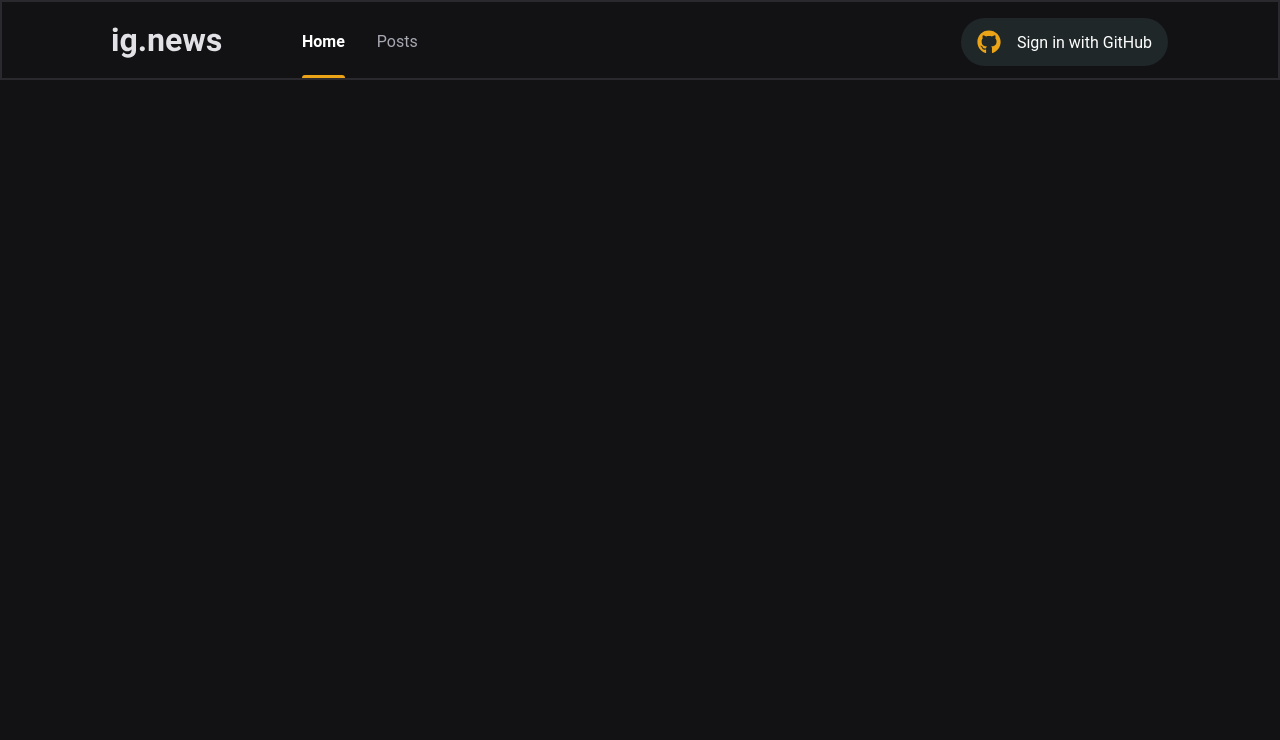
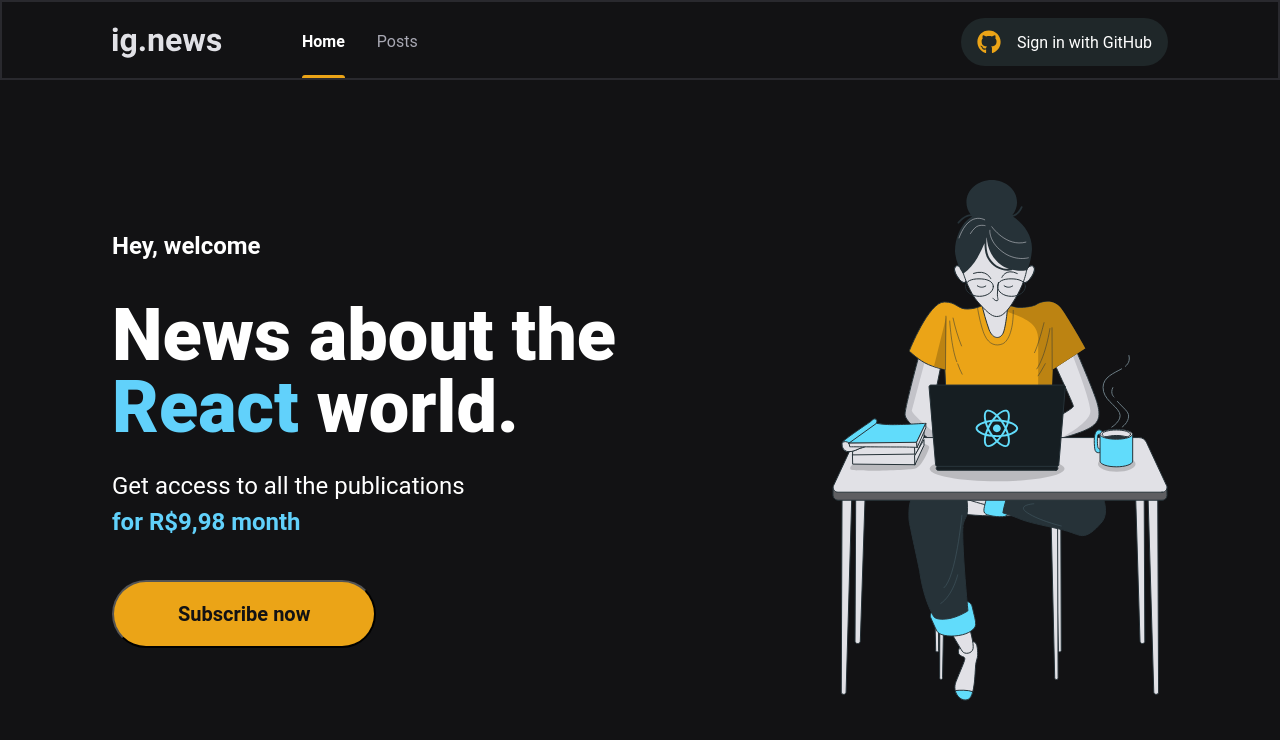
Before and after one commit to GKoefender/ignews, a Next.js app: page / in a window 1280 px wide. Shown: the top 740 px of the page. Built offline with nearby package versions, Linux system fonts and the light colour scheme.

Commit message:
home page

```diff
--- a/src/components/Header/GithubSignInButton/styles.module.scss
+++ b/src/components/Header/GithubSignInButton/styles.module.scss
@@ -8,8 +8,6 @@
   display: flex;
   align-items: center;
   justify-content: center;
-
-  margin-left: 2rem;
 
   transition: 0.2s filter;
 
--- a/src/components/Header/styles.module.scss
+++ b/src/components/Header/styles.module.scss
@@ -11,7 +11,6 @@
 
   display: flex;
   align-items: center;
-  justify-content: space-between;
 
   div {
     height: 5rem;
@@ -64,4 +63,8 @@
       }
     }
   }
+
+  button {
+    margin-left: auto;
+  }
 }
--- /dev/null
+++ b/src/components/SubscribeButton/index.tsx
@@ -0,0 +1,11 @@
+import styles from './styles.module.scss'
+
+function SubscribeButton () {
+  return (
+    <button className={styles.container}>
+      <span>Subscribe now</span>
+    </button>
+  )
+}
+
+export { SubscribeButton }
--- /dev/null
+++ b/src/components/SubscribeButton/styles.module.scss
@@ -0,0 +1,17 @@
+.container {
+  padding: 1.25rem 4rem;
+  background: var(--yellow-500);
+  border-radius: 100px;
+
+  transition: filter 0.3s;
+
+  span {
+    font-size: 20px;
+    font-weight: 700;
+    color: #121214;
+  }
+
+  &:hover {
+    filter: brightness(0.8);
+  }
+}
--- /dev/null
+++ b/src/pages/home.module.scss
@@ -0,0 +1,46 @@
+.container {
+  max-width: 1120px;
+  margin: 0 auto;
+  padding: 0 2rem;
+  height: calc(100vh - 5rem);
+
+  display: flex;
+  align-items: center;
+  justify-content: space-between;
+}
+
+.hero {
+  max-width: 600px;
+
+  >span {
+    font-size: 1.5rem;
+    font-weight: bold;
+  }
+
+  h1 {
+    font-size: 4.5rem;
+    line-height: 4.5rem;
+    font-weight: 900;
+    margin-top: 2.5rem;
+
+    span {
+      color: var(--cyan-500);
+    }
+  }
+
+  p {
+    font-size: 1.5rem;
+    line-height: 2.25rem;
+
+    margin-top: 1.5rem;
+
+    span {
+      color: var(--cyan-500);
+      font-weight: bold;
+    }
+  }
+
+  button {
+    margin-top: 40px;
+  }
+}
--- a/src/pages/index.tsx
+++ b/src/pages/index.tsx
@@ -1,13 +1,31 @@
 import React from 'react'
 import Head from 'next/head'
+
+import { SubscribeButton } from '../components/SubscribeButton'
+
+import styles from './home.module.scss'
 
 export default function Home () {
   return (
     <>
       <Head>
         <link rel="shortcut icon" href="/favicon.png" />
-        <title>Início | ig.news</title>
+        <title>Home | ig.news</title>
       </Head>
+
+      <main className={styles.container}>
+        <section className={styles.hero}>
+          <span>Hey, welcome</span>
+          <h1>News about the <span>React</span> world.</h1>
+          <p>
+            Get access to all the publications <br />
+            <span>for R$9,98 month</span>
+          </p>
+          <SubscribeButton />
+        </section>
+
+        <img src="/images/avatar.svg"></img>
+      </main>
     </>
   )
 }
```
